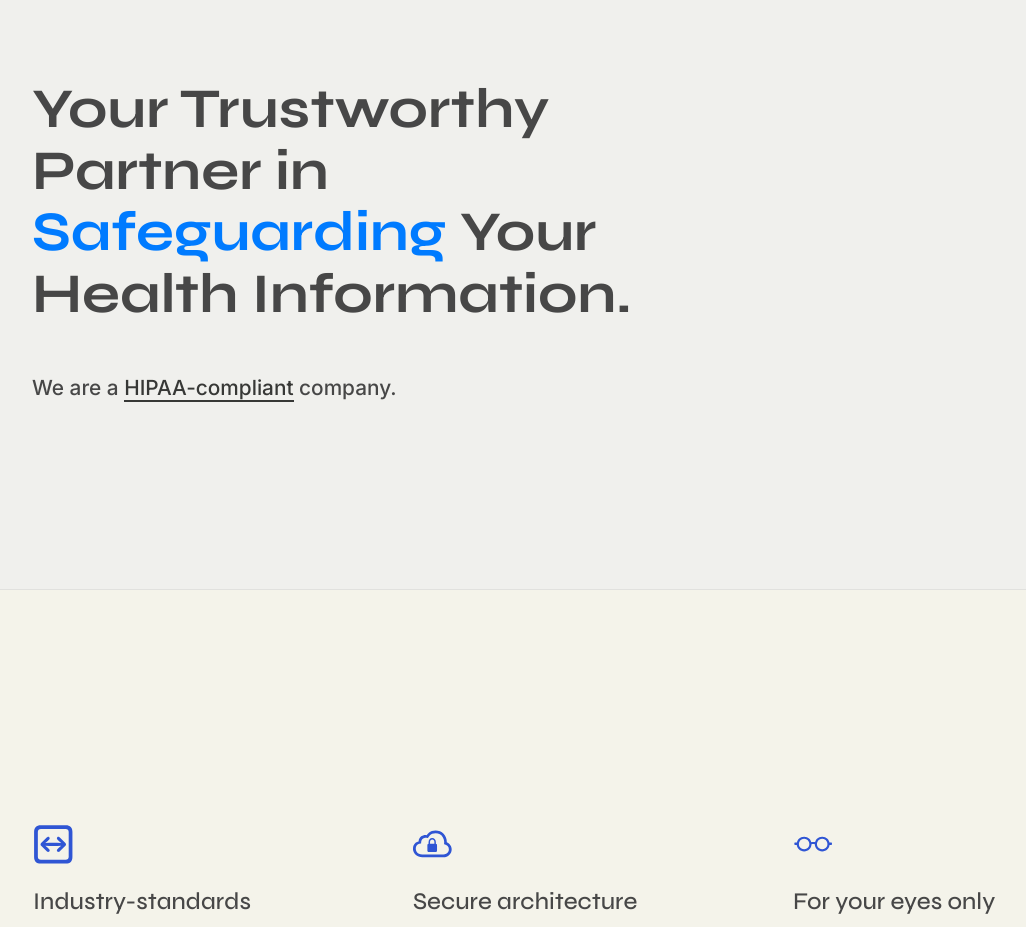
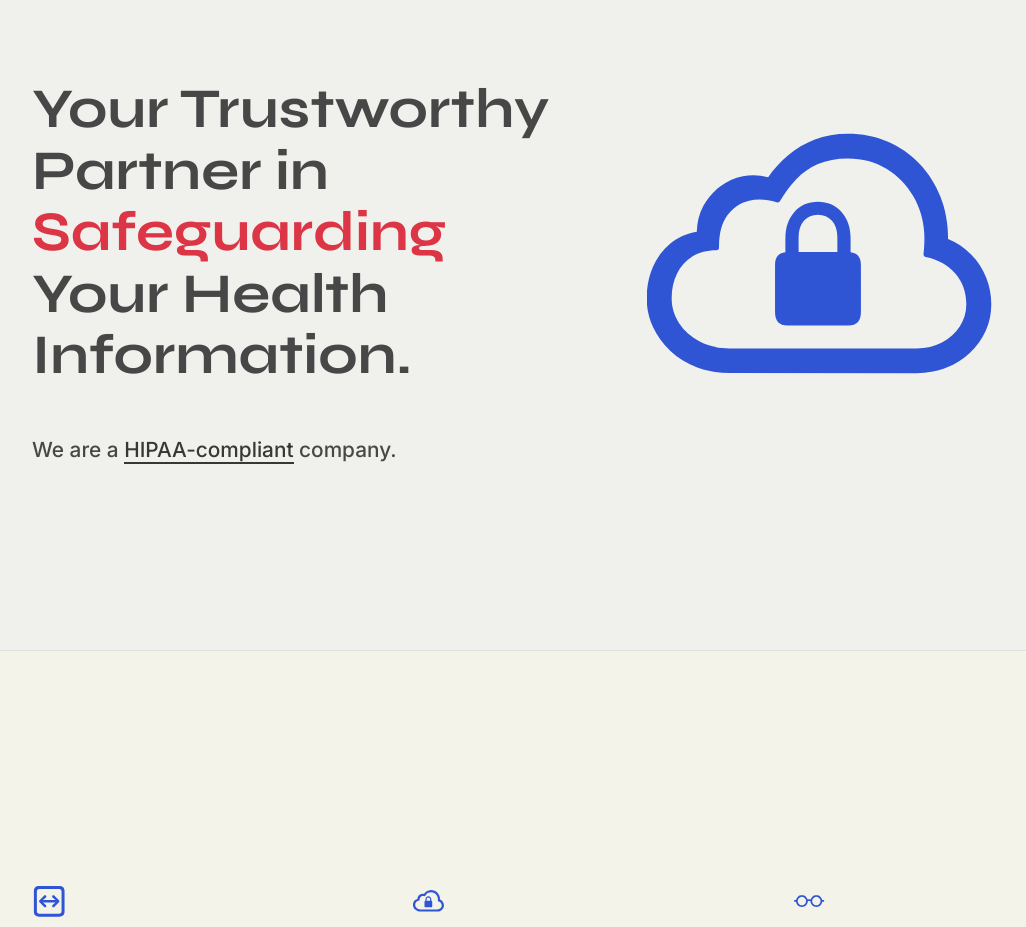
Before and after one commit to ZenSpaceApp/zenspace-website, a Next.js app: page /security in a window 1280 px wide. Shown: the part 140-1067 px from the top of the page, without its empty margins (47-1073 px from the left). Built offline with nearby package versions, Linux system fonts and the light colour scheme.

Commit message:
Some styling and images changes on security page.

```diff
--- a/app/security/page.tsx
+++ b/app/security/page.tsx
@@ -13,16 +13,26 @@ function renderSectionHero() {
     <section className="bg-half-170 bg-teal show fade" style={{borderBottom: '1px solid #00000010'}}>
       <div className="container">
         <div className="row align-items-center pt-5">
-          <div className="col-lg-7 col-md-6 order-2 order-md-1">
+          <div className="col-lg-6 col-md-6 order-2 order-md-1">
             <div className="title-heading">
               <h1 className="display-4" style={{ lineHeight: 1.0 }}>
-                Your Trustworthy Partner in <span className="text-primary">Safeguarding</span> Your Health Information.</h1>
+                Your Trustworthy Partner in <span className="text-danger">Safeguarding</span> Your Health Information.</h1>
               <p className="lead mt-5">We are a <Link href="/hipaa-compliance" style={{color:"#474747 !important", borderBottom: "2px solid"}}>HIPAA-compliant</Link> company.</p>
             </div>
           </div>
           <div className="col-lg-5 col-md-6 mt-4 pt-2 order-1 order-md-2 mt-sm-0 pt-sm-0 mb-5">
             <div className="classic-saas-image position-relative">
-              {/* <img src="/images/secure-cloud-blue.svg" style={{ width: '80%' }} className="img-fluid d-block=" alt="" /> */}
+              <Image
+                className="img-fluid d-block"
+                alt=""
+                src={SecureArchIcon}
+                height={0}
+                width={0}
+                style={{
+                  width: '80%',
+                  margin: "auto",
+                  display: "flex"
+                }}  />
             </div>
           </div>
         </div>
@@ -42,13 +52,13 @@ function renderSectionFeatures() {
               <Image
                   alt="Secure architectur"
                   src={EndToEndIcon}
-                  height={40}
-                  width={40}
+                  height={32}
+                  width={32}
                 />
               </div>
 
               <div className="content mt-4">
-                <h4 className="title">Industry-standards</h4>
+                <h4 className="title"><b>Industry-standards</b></h4>
                 <p className=" mb-0">All sensitive information is encrypted while in transit [TLS] or at
                 rest using 256-bit encryption.</p>
               </div>
@@ -61,13 +71,13 @@ function renderSectionFeatures() {
                 <Image
                   alt="Secure architectur"
                   src={SecureArchIcon}
-                  height={40}
-                  width={40}
+                  height={32}
+                  width={32}
                 />
               </div>
 
               <div className="content mt-4">
-                <h4 className="title">Secure architecture</h4>
+                <h4 className="title"><b>Secure architecture</b></h4>
                 <p className=" mb-0">Protected health information (ePHI), and all communications
                 are stored on HIPAA-compliant cloud and servers.</p>
               </div>
@@ -78,15 +88,15 @@ function renderSectionFeatures() {
             <div className="feature-card text-left">
               <div className="d-inline-block">
               <Image
-                  alt="Secure architectur"
+                  alt="Secure architecture"
                   src={DataPrivacyIcon}
-                  height={40}
-                  width={40}
+                  height={32}
+                  width={32}
                 />
               </div>
 
               <div className="content mt-4">
-                <h4 className="title">For your eyes only</h4>
+                <h4 className="title"><b>For your eyes only</b></h4>
                 <p className=" mb-0">Employees or personnel at ZenSpaceApp cannot access or read any identifiable personal health information.</p>
               </div>
             </div>
--- a/styles/_variables.scss
+++ b/styles/_variables.scss
@@ -12,7 +12,7 @@ $secondary:                 #373836;
 $success:                   #2eca8b;
 $warning:                   #f17425;
 $info:                      #17a2b8;
-$danger:                    #e43f52;
+$danger:                    #FFA634;
 $dark:                      #3c4858;
 $black:                     #161c2d;
 
--- a/styles/styles.scss
+++ b/styles/styles.scss
@@ -213,7 +213,7 @@ h1, h2   {
   line-height: 1.1 !important;
 }
 
-h3, h4 {
+h3 {
   font-weight: 700;
   font-family: Syne, sans-serif;
 }
```
